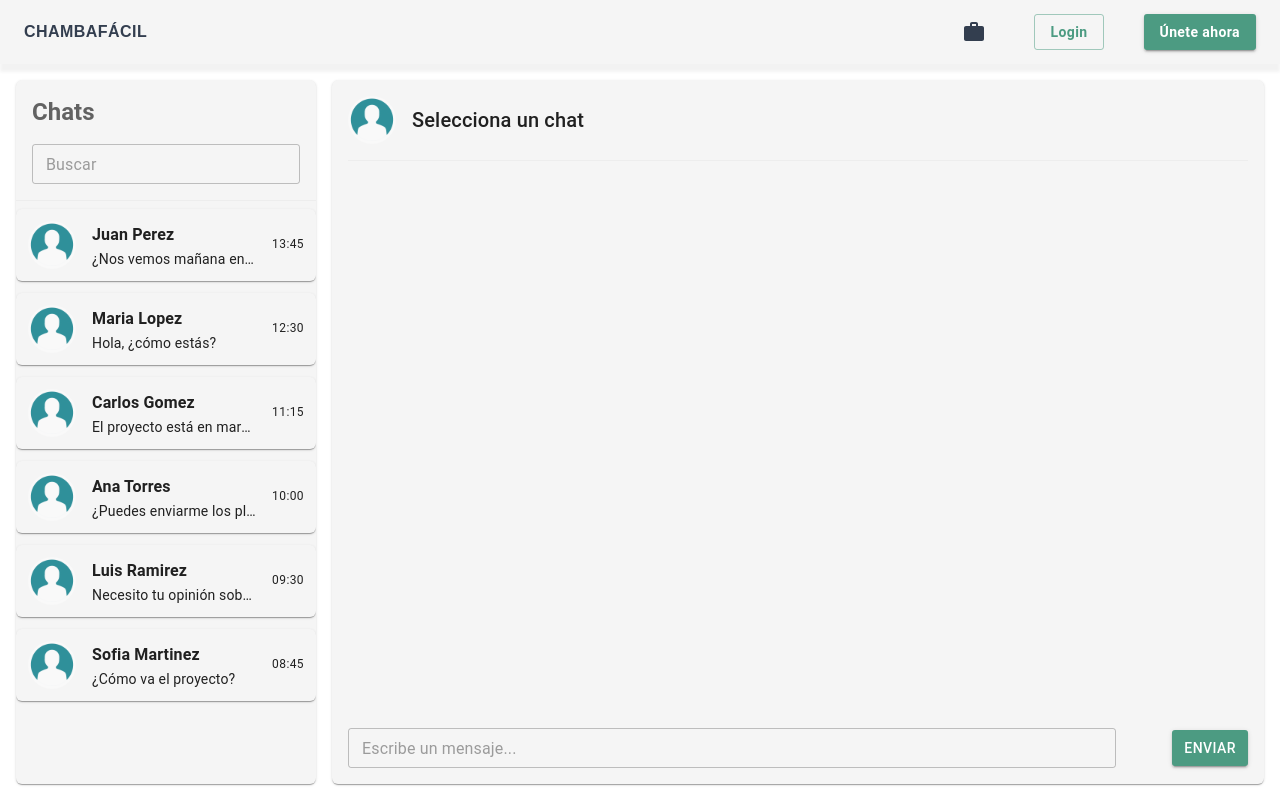
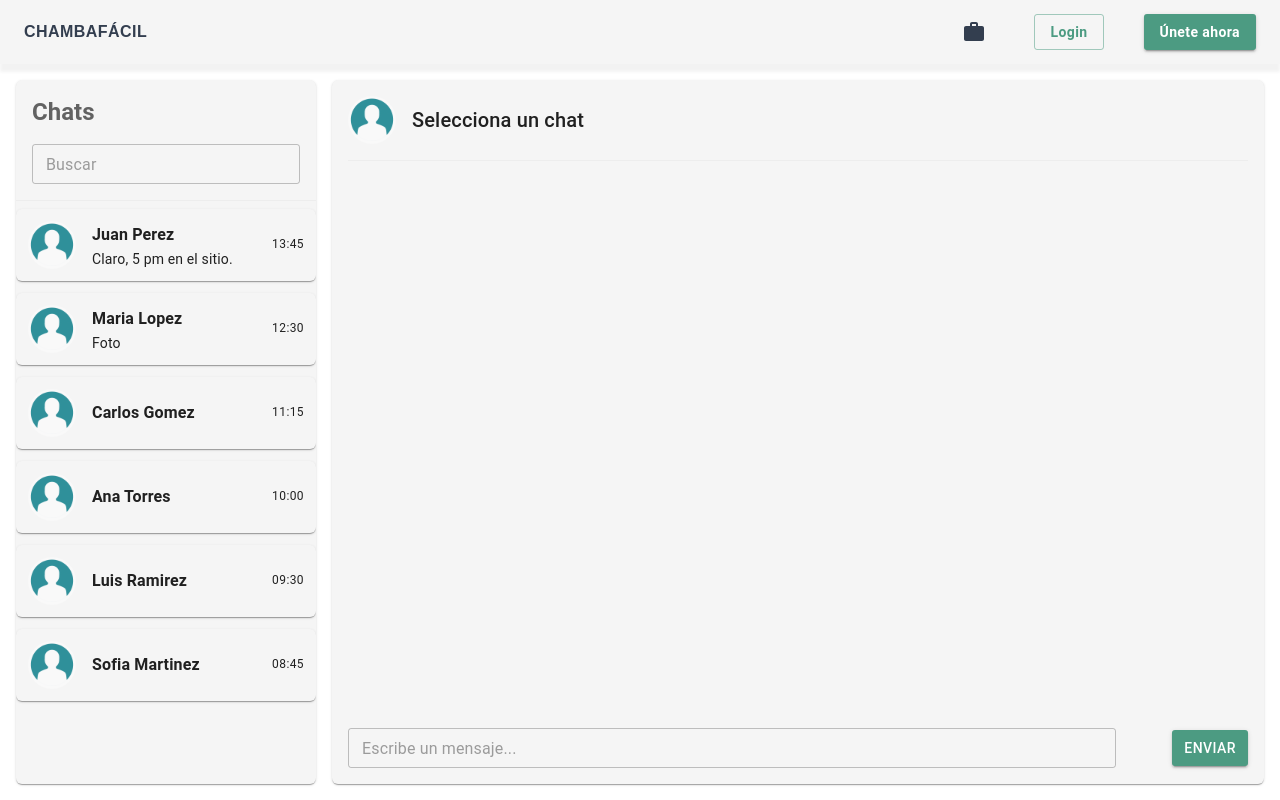
Before and after one commit to IcyHavit/ChambaFacil, a React (Vite) app: page /chat in a window 1280 px wide. Shown: the top 800 px of the page. Built offline with nearby package versions, Linux system fonts and the light colour scheme; some icons are missing.

Commit message:
correcciones chat

```diff
--- a/src/components/Chat/Chats.jsx
+++ b/src/components/Chat/Chats.jsx
@@ -8,12 +8,12 @@ export default function ChatBubble({
   avatar,
   lastMessage,
   time,
-  onSelect,          // <–– nuevo
-  isActive = false,  // <–– nuevo
+  onSelect,
+  isActive = false,
 }) {
   return (
     <Box
-      onClick={onSelect}                     /* ← dispara la selección */
+      onClick={onSelect}
       sx={{
         display: 'flex',
         alignItems: 'center',
--- a/src/pages/Chat.jsx
+++ b/src/pages/Chat.jsx
@@ -18,12 +18,32 @@ const handleChatSelect = (chatId) => {
   setSelectedChat(chatObj || null);
 };
 
+const getLastPreview = chat => {
+  // Si no hay mensajes, usa el campo estático lastMessage
+  if (!chat.messages || chat.messages.length === 0) return chat.lastMessage || '';
+
+  const last = chat.messages[chat.messages.length - 1];
+
+  switch (last.messageType) {
+    case 'image':
+      return 'Foto';        // etiqueta para imágenes
+    case 'document':
+      return 'Documento';   // etiqueta para documentos
+    default:
+      return last.text;     // texto normal
+  }
+};
+
+const getLastTime = chat =>
+  chat.messages && chat.messages.length
+    ? chat.messages[chat.messages.length - 1].time
+    : chat.time;
+
 const chatsData = [
   {
     id: 1,
     name: 'Juan Perez',
     avatar: '',
-    lastMessage: '¿Nos vemos mañana en la obra?',
     time: '13:45',
     job: 'Albañil',
     phone1: '+52 55-1234-5678',
@@ -41,13 +61,22 @@ const chatsData = [
     id: 2,
     name: 'Maria Lopez',
     avatar: '',
-    lastMessage: 'Hola, ¿cómo estás?',
     time: '12:30',
     job: 'Arquitecta',
     phone1: '+52 55-9876-5432',
     phone2: '+52 55-8765-4321',
     rating: 4.8,
-    files: [ { id: 1, src: PerfilImg }],
+    files: [ { id: 1, src: PerfilImg },
+			{ id: 2, src: PerfilImg },
+	 		{ id: 3, src: PerfilImg },
+			{ id: 4, src: PerfilImg },
+			{ id: 5, src: PerfilImg },
+			{ id: 6, src: PerfilImg },
+			{ id: 7, src: PerfilImg },
+			{ id: 8, src: PerfilImg },
+			{ id: 9, src: PerfilImg },
+			{ id: 10, src: PerfilImg },
+		],
     messages: [
       { id: 1, from: 'them',messageType: 'text', text: 'Perfecto, gracias por confirmar.', time: '12:30' },
        { id: 2, from: 'me',   messageType: 'image', src:  PerfilImg, time: '13:46' },
@@ -57,7 +86,6 @@ const chatsData = [
     id: 3,
     name: 'Carlos Gomez',
     avatar: '',
-    lastMessage: 'El proyecto está en marcha.',
     time: '11:15',
     job: 'Ingeniero',
     phone1: '+52 55-2345-6789',
@@ -70,7 +98,6 @@ const chatsData = [
     id: 4,
     name: 'Ana Torres',
     avatar: '',
-    lastMessage: '¿Puedes enviarme los planos?',
     time: '10:00',
     job: 'Diseñadora',
     phone1: '+52 55-3456-7890',
@@ -83,7 +110,6 @@ const chatsData = [
     id: 5,
     name: 'Luis Ramirez',
     avatar: '',
-    lastMessage: 'Necesito tu opinión sobre el diseño.',
     time: '09:30',
     job: 'Constructor',
     phone1: '+52 55-4567-8901',
@@ -96,7 +122,6 @@ const chatsData = [
     id: 6,
     name: 'Sofia Martinez',
     avatar: '',
-    lastMessage: '¿Cómo va el proyecto?',
     time: '08:45',
     job: 'Gerente de Proyecto',
     phone1: '+52 55-5678-9012',
@@ -144,7 +169,7 @@ return (
         <List sx={{
             overflowY: 'auto',
             flexGrow: 1,
-            maxHeight: '100%', // ahora usará la altura disponible del contenedor
+            maxHeight: '100%',
             '&::-webkit-scrollbar': {
                 width: '8px',
             },
@@ -153,7 +178,7 @@ return (
                 borderRadius: '4px',
             },
             '&::-webkit-scrollbar-thumb': {
-                backgroundColor: '#4c9b82', // tu color verde (primary.main)
+                backgroundColor: '#4c9b82',
                 borderRadius: '4px',
                 border: '2px solid #f0f0f0',
             },
@@ -163,7 +188,7 @@ return (
                 key={chat.id}
                 name={chat.name}
                 avatar={chat.avatar}
-                lastMessage={chat.lastMessage}
+                lastMessage={getLastPreview(chat)}
                 time={chat.time}
                 isActive={selectedChat?.id === chat.id}
                 onSelect={() => handleChatSelect(chat.id)}
```
